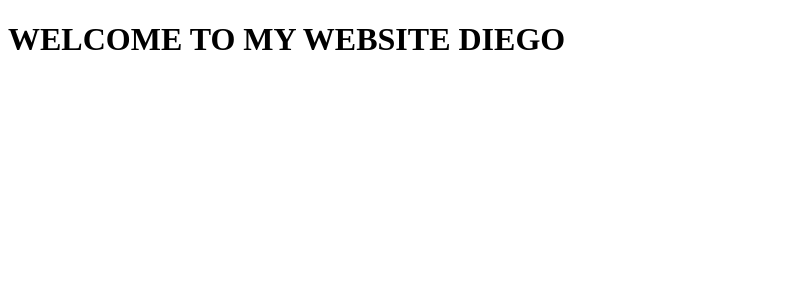
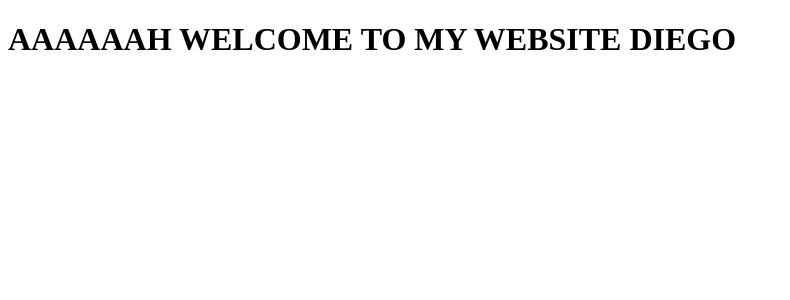
Before and after one commit to hidiego/webPage, an Angular app: page / in a window 1280 px wide. Shown: the top 300 px of the page, without its empty margins (0-790 px from the left). Built offline with nearby package versions, Linux system fonts and the light colour scheme.

Commit message:
- Changes html 3

```diff
--- a/src/app/app.component.html
+++ b/src/app/app.component.html
@@ -1,2 +1,2 @@
-<h1>WELCOME TO MY WEBSITE DIEGO</h1>
+<h1>AAAAAAH WELCOME TO MY WEBSITE DIEGO</h1>
 <router-outlet></router-outlet>
```
